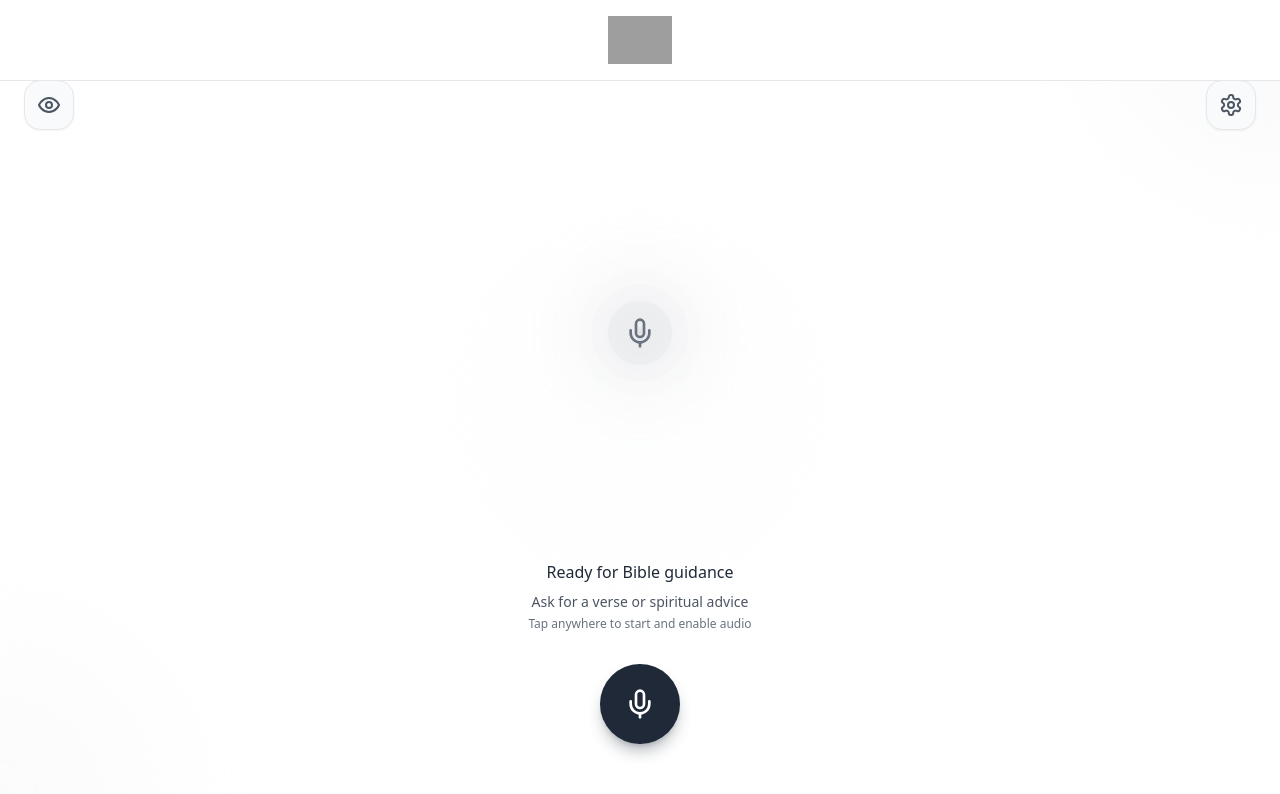
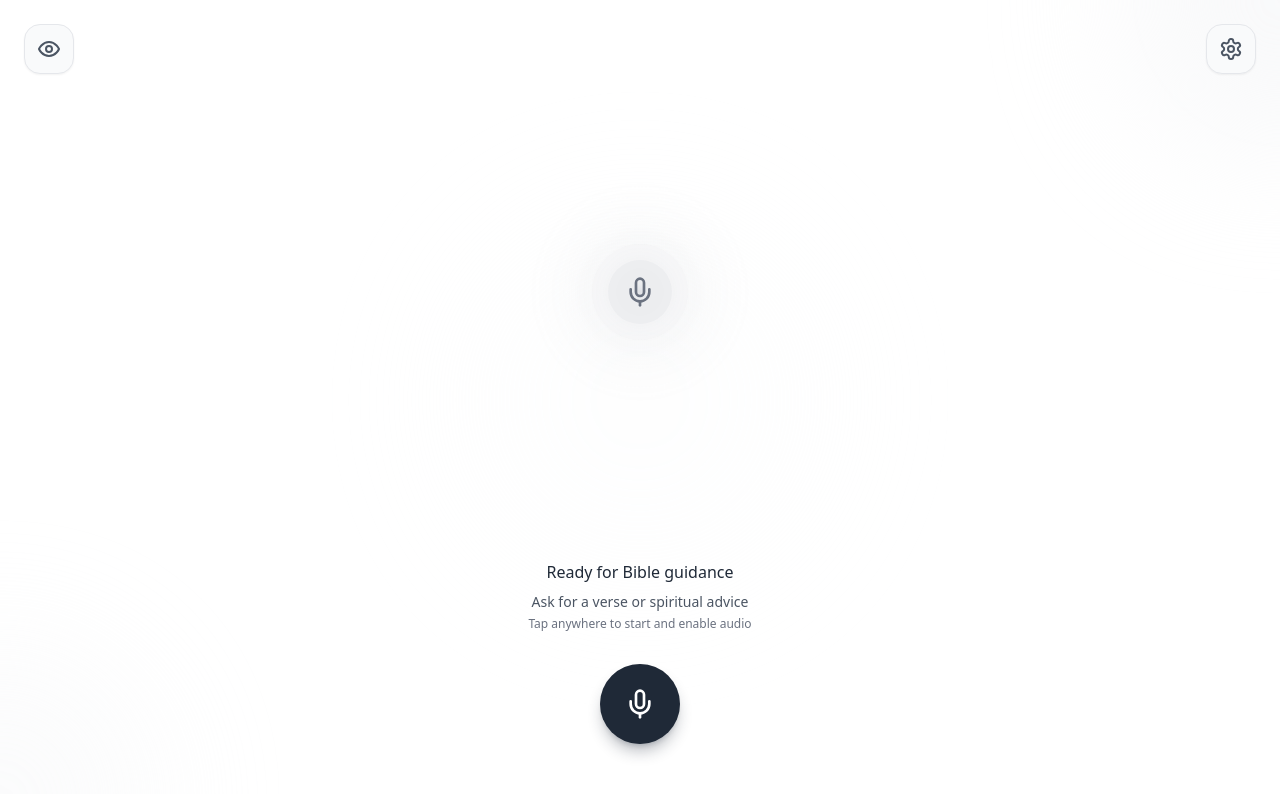
Before and after one commit to rergisb/biblev2, a React (Vite) app: page / in a window 1280 px wide. Shown: the top 794 px of the page. Built offline with nearby package versions, Linux system fonts and the light colour scheme; grey boxes are pictures that could not be loaded.

Commit message:
Deploy application to Netlify

```diff
--- a/src/App.tsx
+++ b/src/App.tsx
@@ -402,19 +402,7 @@ function App() {
 
   if (!browserSupportsSpeechRecognition) {
     return (
-      <div className="min-h-screen bg-white flex flex-col">
-        {/* Header */}
-        <header className="w-full bg-white border-b border-gray-200 py-4 px-6">
-          <div className="flex justify-center">
-            <img
-              src="https://i.ibb.co/GQ66PvR7/guidinglight-transparent.png"
-              alt="Guiding Light"
-              className="h-12 w-auto object-contain"
-            />
-          </div>
-        </header>
-
-        <div className="flex-1 flex items-center justify-center p-6">
+      <div className="min-h-screen bg-white flex items-center justify-center p-6">
         <div className="bg-gray-50 border border-gray-200 p-8 rounded-3xl shadow-lg text-center max-w-md">
           <div className="w-16 h-16 bg-gray-800 rounded-full flex items-center justify-center mx-auto mb-6">
             <MicOff className="w-8 h-8 text-white" />
@@ -435,28 +423,16 @@ function App() {
           )}
         </div>
       </div>
-      </div>
     );
   }
 
   return (
     <div
-      className="min-h-screen bg-white text-gray-900 overflow-hidden cursor-pointer flex flex-col"
+      className="min-h-screen bg-white text-gray-900 overflow-hidden cursor-pointer"
       onClick={handleScreenTap}
     >
-      {/* Header */}
-      <header className="w-full bg-white border-b border-gray-200 py-4 px-6 relative z-30">
-        <div className="flex justify-center">
-          <img
-            src="https://i.ibb.co/GQ66PvR7/guidinglight-transparent.png"
-            alt="Guiding Light"
-            className="h-12 w-auto object-contain"
-          />
-        </div>
-      </header>
-
       {/* Top Navigation */}
-      <div className="fixed top-20 left-6 right-6 z-20 flex justify-between items-center">
+      <div className="fixed top-6 left-6 right-6 z-20 flex justify-between items-center">
         {/* Chat History Button */}
         <button
           onClick={async (e) => {
@@ -497,7 +473,7 @@ function App() {
       </div>
 
       {/* Main Content Container */}
-      <div className="relative z-10 flex-1 flex flex-col items-center justify-center p-6">
+      <div className="relative z-10 min-h-screen flex flex-col items-center justify-center p-6">
 
         {/* Central Visualizer Area */}
         <div className="flex-1 flex items-center justify-center w-full max-w-md">
```
Lines whose indentation alone changed are shown as unchanged.
